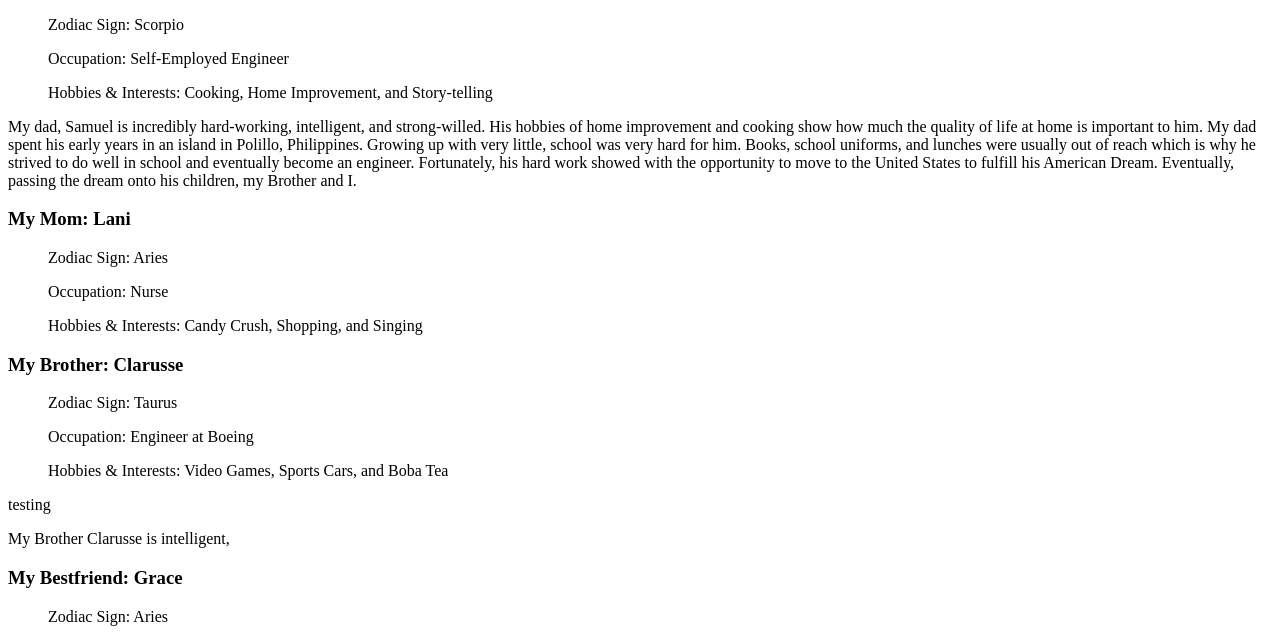
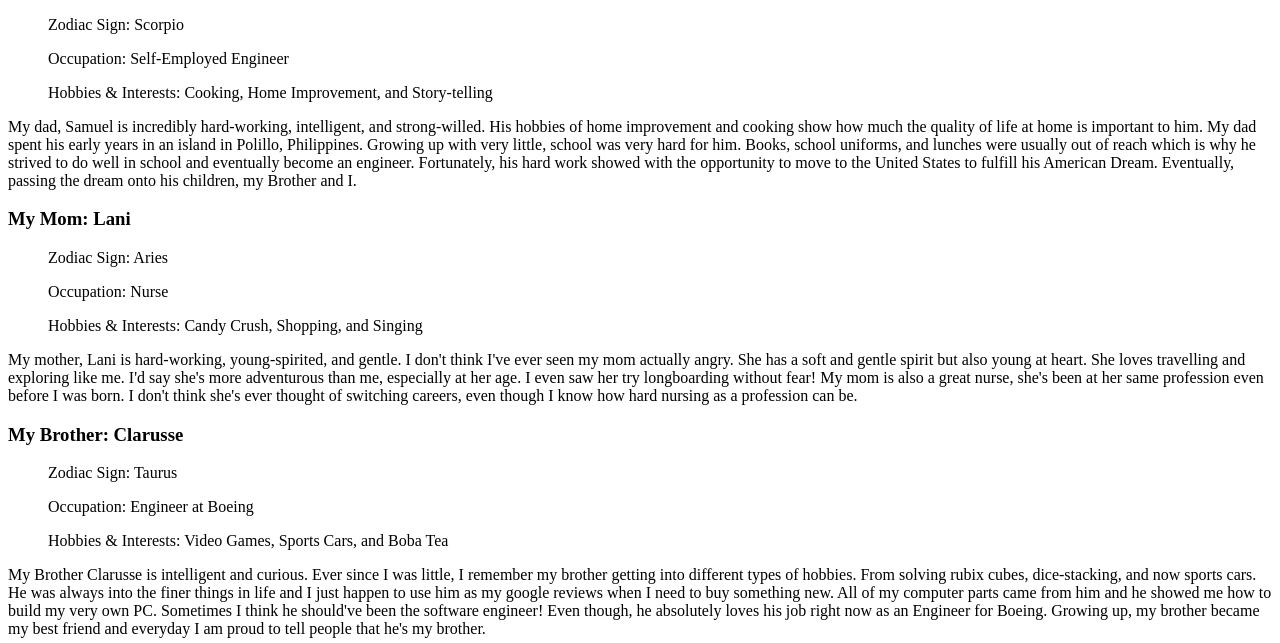
Before and after one commit to STL-WomenPlus-WebDev-March2023/js-assignment-4-html-me-something-Caymil97, a website: page index.html in a window 1280 px wide. Shown: the part 105-748 px from the top of the page. Drawn offline with Linux system fonts and the light colour scheme.

Commit message:
Added all paragpraphs

```diff
--- a/index.html
+++ b/index.html
@@ -30,7 +30,14 @@
          <ul>Zodiac Sign: Aries</ul>
          <ul>Occupation: Nurse</ul>
          <ul>Hobbies & Interests: Candy Crush, Shopping, and Singing</ul>
-      <p></p>
+
+      </p>
+      <p>My mother, Lani is hard-working, young-spirited, and gentle. I don't think I've ever seen
+         my mom actually angry. She has a soft and gentle spirit but also young at heart. She loves travelling
+         and exploring like me. I'd say she's more adventurous than me, especially at her age. I even saw her
+         try longboarding without fear! My mom is also a great nurse, she's been at her same profession even
+         before I was born. I don't think she's ever thought of switching careers, even though I know how
+         hard nursing as a profession can be.
       </p>
    </article>
    <article>
@@ -39,9 +46,16 @@
          <ul>Zodiac Sign: Taurus</ul>
          <ul>Occupation: Engineer at Boeing</ul>
          <ul>Hobbies & Interests: Video Games, Sports Cars, and Boba Tea</ul>
-         testing
       </p>
-      <p>My Brother Clarusse is intelligent, </p>
+   <p>
+      My Brother Clarusse is intelligent and curious. Ever since I was little, I remember
+       my brother getting into different types of hobbies. From solving rubix cubes, dice-stacking,
+      and now sports cars. He was always into the finer things in life and I just happen to use him as my
+      google reviews when I need to buy something new. All of my computer parts came from him and he showed me
+      how to build my very own PC. Sometimes I think he should've been the software engineer! Even though,
+      he absolutely loves his job right now as an Engineer for Boeing. Growing up, my brother became my
+      best friend and everyday I am proud to tell people that he's my brother.
+   </p>
    </article>
 
    <article>
@@ -50,7 +64,7 @@
          <ul>Zodiac Sign: Aries</ul>
          <ul>Occupation: Nursing Student</ul>
          <ul>Hobbies & Interests: Animals, Coffee, and Video Games</ul>
-         testing
+
       </p>
       <p>My bestfriend Grace is stylish, funky, and compassionate. Grace has a deep love for all things animals.
          One of her favorite animals is the highland cow. Currently, she lives with a bunny, a dog, and a cat.
@@ -89,9 +103,17 @@
          <ul>Zodiac Sign: Cancer</ul>
          <ul>Occupation: Student</ul>
          <ul>Hobbies & Interests: Video Games, Cooking, Travel, and Singing</ul>
-         testing
+
       </p>
-
+      <p>Hey its me, Camille! First, I'd like to share where I started. I'm originally from the island of
+         the Philippines. Moving to the United States at an early age was a big change in my life. The culture, language, and
+         the food was different. I turned to music when I had anxiety being in a new country. I poured
+         a lot of my time into learning the violin, singing, guitar, and piano. My family thought I had
+         a crazy musical talent, but it was all actually just to ease my anxiety and stress! Anyways, I
+         also found a new love for computer video games. I love learning new strategies on online multiplayer
+         games like Overwatch and Dead by Daylight. I'd like to attribute my inclination for video games with
+         joining LaunchCode as well. Hopefully, one day I'll get to work on video games or applications.
+      </p>
    </article>
 </main>
    <footer>
```
